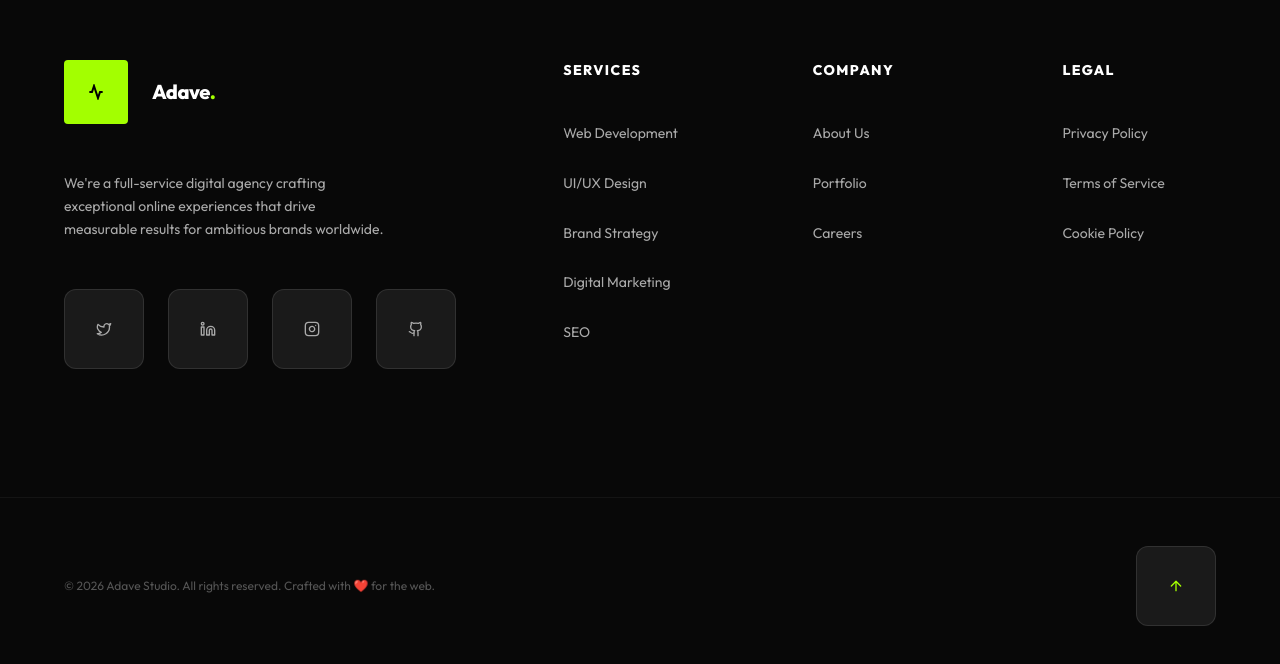
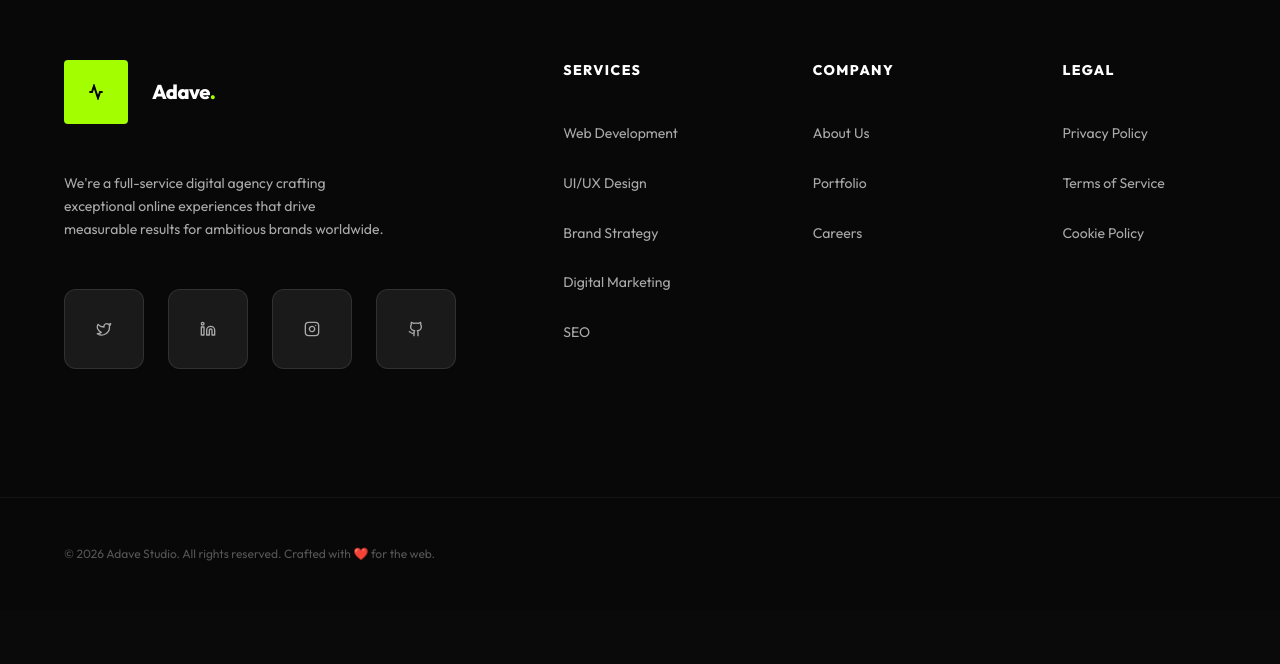
Before and after one commit to AdaveStudio/AdaveStudio, a React (Vite) app: page / in a window 1280 px wide. Shown: the part 10529-11193 px from the top of the page. After the commit the page ends 11139 px from the top, so only its background shows below. Built offline with nearby package versions, Linux system fonts and the light colour scheme.

Commit message:
Footer scrolltotup removed

```diff
--- a/src/components/Footer.tsx
+++ b/src/components/Footer.tsx
@@ -1,4 +1,4 @@
-import { Twitter, Linkedin, Instagram, Github, Sparkles, ArrowUp } from 'lucide-react';
+import { Twitter, Linkedin, Instagram, Github, Sparkles } from 'lucide-react';
 import { motion } from 'framer-motion';
 
 const links = {
@@ -28,7 +28,7 @@ const itemVariants = {
 };
 
 export default function Footer() {
-  const scrollToTop = () => window.scrollTo({ top: 0, behavior: 'smooth' });
+  // const scrollToTop = () => window.scrollTo({ top: 0, behavior: 'smooth' });
 
   return (
     <footer className="bg-[#080808] border-t border-white/5">
@@ -141,13 +141,13 @@ export default function Footer() {
           <p className="text-xs text-[#555] order-2 md:order-1">
             © {new Date().getFullYear()} Adave Studio. All rights reserved. Crafted with ❤️ for the web.
           </p>
-          <button
+          {/* <button
             onClick={scrollToTop}
             aria-label="Scroll to top"
             className="order-1 md:order-2 w-10 h-10 rounded-lg bg-brand-surface border border-white/10 flex items-center justify-center text-brand-green hover:bg-brand-green hover:text-black hover:border-brand-green transition-all duration-300 group"
           >
             <ArrowUp size={16} className="group-hover:-translate-y-1 transition-transform" />
-          </button>
+          </button> */}
         </motion.div>
       </div>
     </footer>
--- a/src/index.css
+++ b/src/index.css
@@ -94,9 +94,17 @@
     --fluid-scale: 1vw;
   }
 
-  h1 { font-size: clamp(2.5rem, 8vw + 1rem, 5rem); }
-  h2 { font-size: clamp(2rem, 5vw + 1rem, 3.5rem); }
-  h3 { font-size: clamp(1.5rem, 3vw + 1rem, 2rem); }
+  h1 {
+    font-size: clamp(2.5rem, 8vw + 1rem, 5rem);
+  }
+
+  h2 {
+    font-size: clamp(2rem, 5vw + 1rem, 3.5rem);
+  }
+
+  h3 {
+    font-size: clamp(1.5rem, 3vw + 1rem, 2rem);
+  }
 
   img {
     max-width: 100%;
@@ -159,7 +167,7 @@
 .text-gradient-green {
   background: linear-gradient(135deg, var(--accent) 0%, #ffffff 100%);
   -webkit-background-clip: text;
-  -webkit-text-fill-color: transparent;
+  -webkit-text-fill-color: tran sparent;
   background-clip: text;
   color: transparent;
 }
@@ -174,7 +182,8 @@
   font-weight: 700;
   font-size: 14px;
   padding: 12px 24px;
-  min-height: 44px; /* Accessible touch target */
+  min-height: 44px;
+  /* Accessible touch target */
   border-radius: 4px;
   transition: all 0.3s ease;
   border: 2px solid transparent;
```
